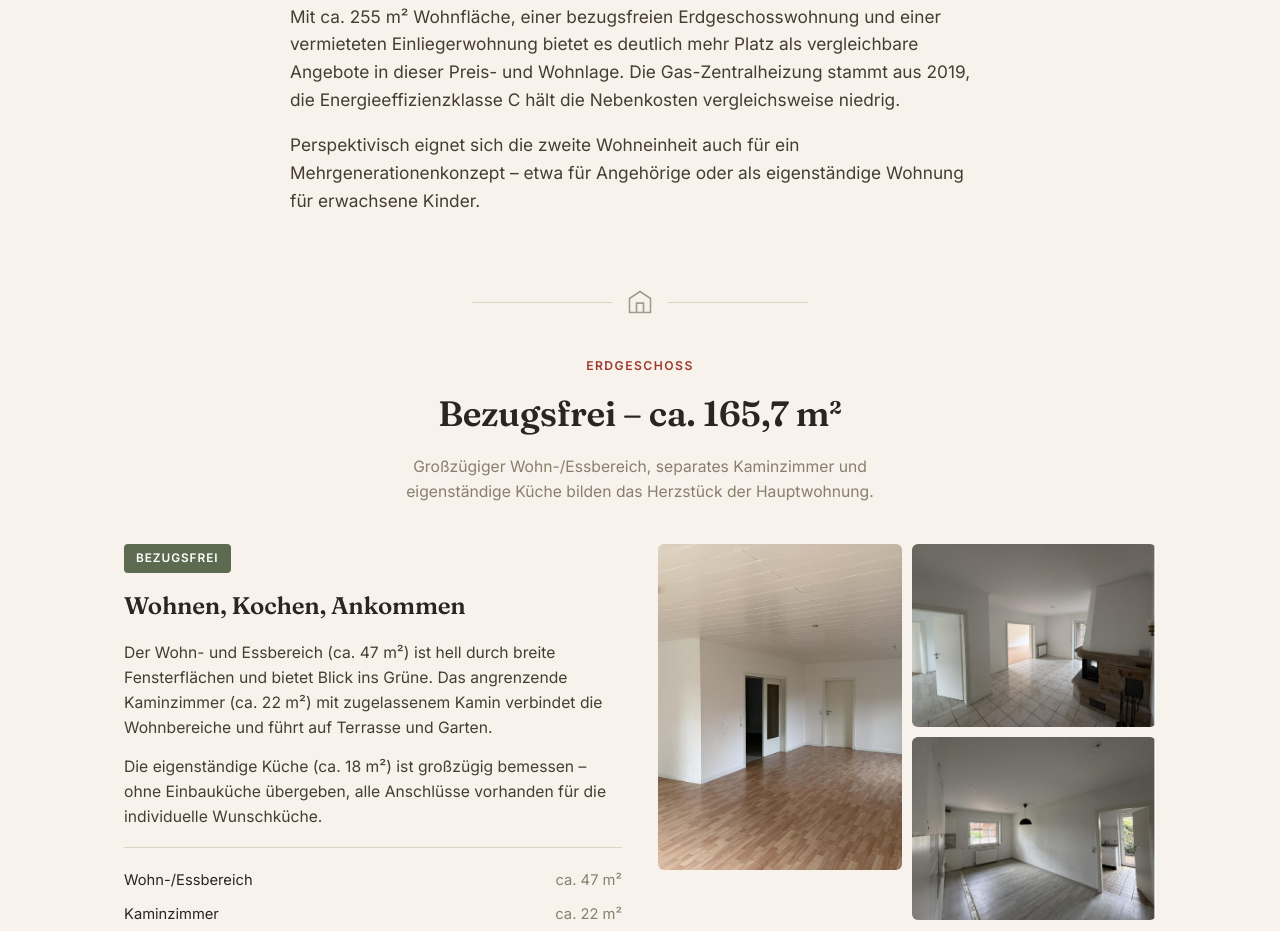
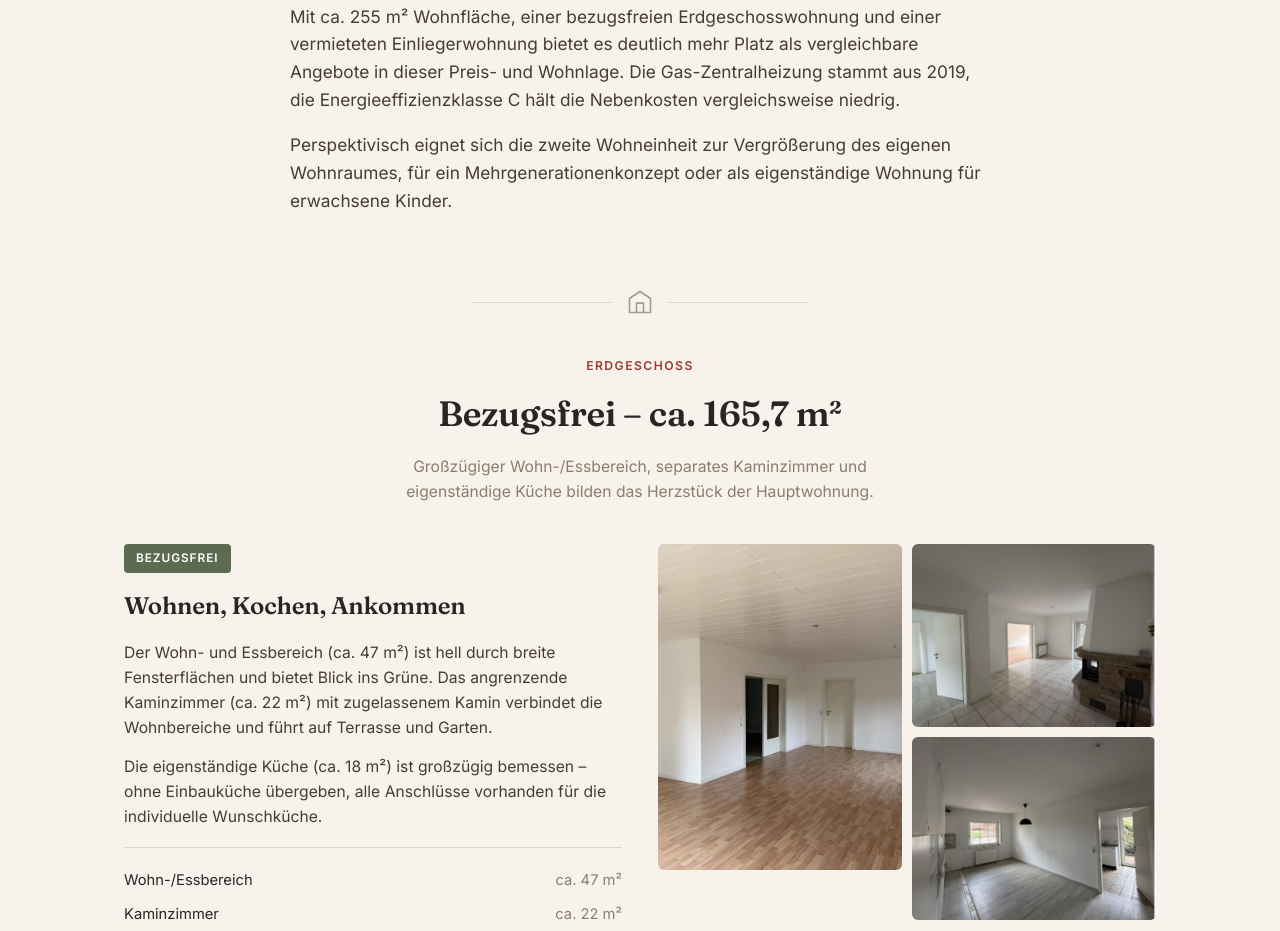
Before and after one commit to neknok/vobo4, a plain HTML site: page index.html in a window 1280 px wide. Shown: the part 838-1769 px from the top of the page. Drawn offline with Linux system fonts and the light colour scheme.

Commit message:
Add files via upload

```diff
--- a/index.html
+++ b/index.html
@@ -474,7 +474,7 @@
     <div class="wrap">
       <p>Unten selbst einziehen, oben Mieteinnahmen erhalten – dieses Zweifamilienhaus macht beides möglich.</p>
       <p>Mit ca. 255 m² Wohnfläche, einer bezugsfreien Erdgeschosswohnung und einer vermieteten Einliegerwohnung bietet es deutlich mehr Platz als vergleichbare Angebote in dieser Preis- und Wohnlage. Die Gas-Zentralheizung stammt aus 2019, die Energieeffizienzklasse C hält die Nebenkosten vergleichsweise niedrig.</p>
-      <p>Perspektivisch eignet sich die zweite Wohneinheit auch für ein Mehrgenerationenkonzept – etwa für Angehörige oder als eigenständige Wohnung für erwachsene Kinder.</p>
+      <p>Perspektivisch eignet sich die zweite Wohneinheit zur Vergrößerung des eigenen Wohnraumes, für ein Mehrgenerationenkonzept oder als eigenständige Wohnung für erwachsene Kinder.</p>
     </div>
   </section>
 
```
